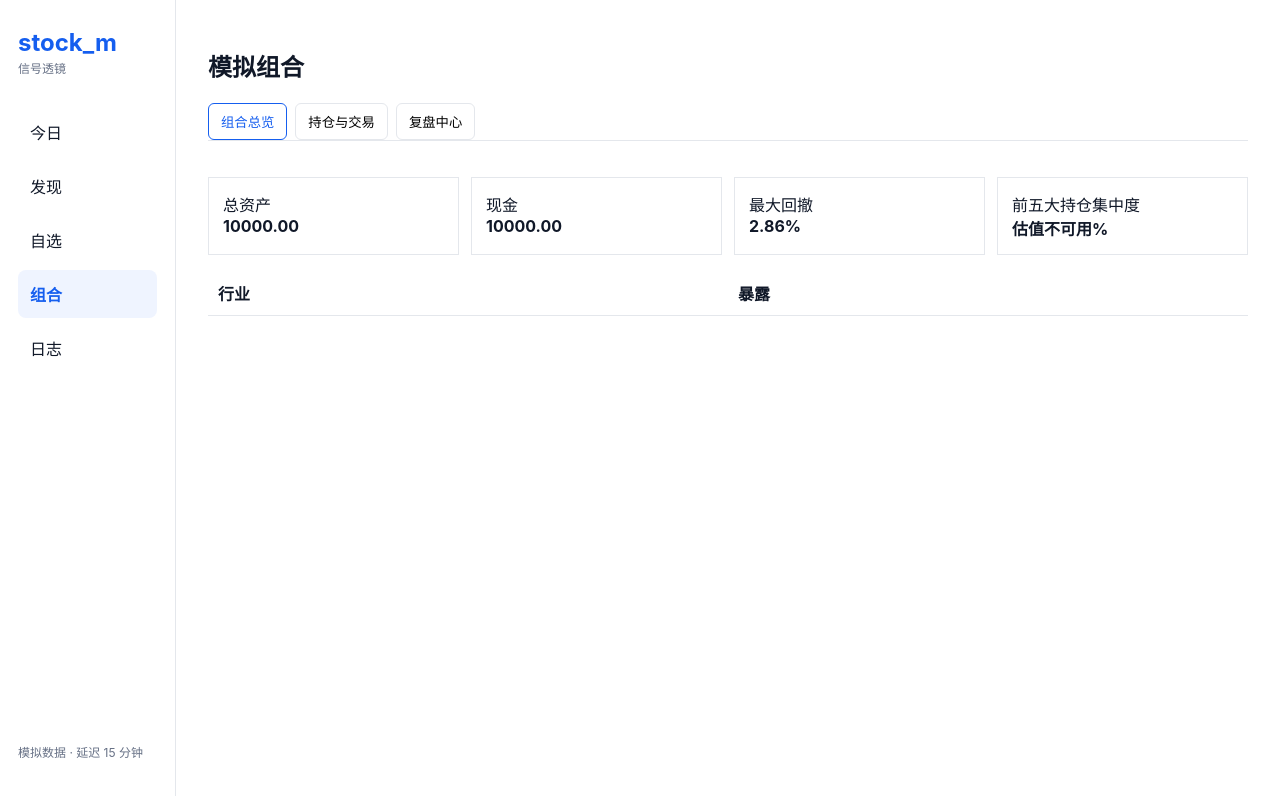
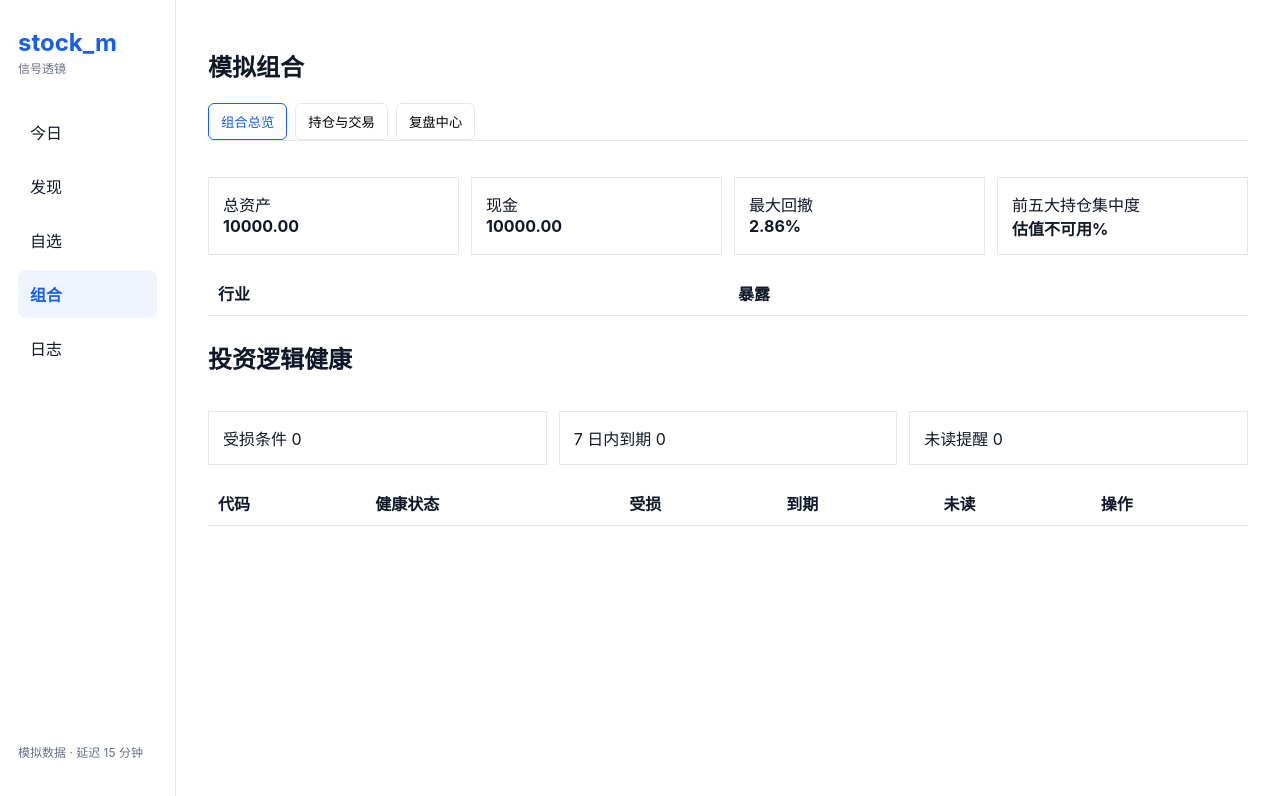
Before and after one commit to coder913/stock_m, a React (Vite) app: page /portfolio in a window 1280 px wide. Shown: the top 796 px of the page. Built offline with nearby package versions, Linux system fonts and the light colour scheme.

Commit message:
feat: show portfolio thesis health

```diff
--- /dev/null
+++ b/src/features/monitoring/PortfolioHealth.tsx
@@ -0,0 +1,11 @@
+import type { ThesisHealthSummary } from "./domain";
+
+const healthLabels = { normal: "正常", "review-needed": "需要复核", invalidated: "已失效", archived: "已归档", unmonitored: "无监控条件" } as const;
+
+export function PortfolioHealth({ summary }: { summary: ThesisHealthSummary }) {
+  return <section className="portfolio-health" aria-labelledby="portfolio-health-title">
+    <h2 id="portfolio-health-title">投资逻辑健康</h2>
+    <div className="portfolio-health-metrics"><p>受损条件 {summary.breachedCount}</p><p>7 日内到期 {summary.expiringCount}</p><p>未读提醒 {summary.unreadAlertCount}</p></div>
+    <table aria-label="持仓投资逻辑健康"><thead><tr><th>代码</th><th>健康状态</th><th>受损</th><th>到期</th><th>未读</th><th>操作</th></tr></thead><tbody>{summary.items.map((item) => <tr key={item.symbol}><th>{item.symbol}</th><td><span className={`thesis-health thesis-health--${item.status}`}>{healthLabels[item.status]}</span></td><td>{item.breachedCount}</td><td>{item.expiringCount}</td><td>{item.unreadAlertCount}</td><td><a href={`/stocks/${item.symbol}`}>复核 {item.symbol}</a></td></tr>)}</tbody></table>
+  </section>;
+}
--- a/src/features/portfolio/PortfolioPage.tsx
+++ b/src/features/portfolio/PortfolioPage.tsx
@@ -6,13 +6,24 @@ import { PortfolioLedger } from "./portfolioLedger";
 import { ReviewRepository } from "./reviewRepository";
 import type { LedgerEventType } from "./domain";
 import { MarketApiClient } from "../market/marketApiClient";
+import { PortfolioHealth } from "../monitoring/PortfolioHealth";
+import type { ThesisHealthSummary } from "../monitoring/domain";
+import { ConditionRepository } from "../monitoring/conditionRepository";
+import { EvaluationRepository } from "../monitoring/evaluationRepository";
+import { MonitorAlertRepository } from "../monitoring/monitorAlertRepository";
+import { MonitorSnapshotLoader } from "../monitoring/monitorSnapshotLoader";
+import { ThesisMonitorService } from "../monitoring/thesisMonitorService";
+import { ThesisReviewRepository } from "../monitoring/thesisReviewRepository";
+import { LocalThesisRepository } from "../thesis/localThesisRepository";
 import "./portfolio.css";
 
 const fallbackQuotes = { NVDA: { price: 167.32, previousClose: 162.58 }, AMD: { price: 158.11, previousClose: 153.2 }, MSFT: { price: 505.41, previousClose: 500 } };
 const sectors = { NVDA: "半导体", AMD: "半导体", MSFT: "软件" };
 const defaultMarketClient = new MarketApiClient();
+type PortfolioMarketClient = Pick<MarketApiClient, "getQuotes" | "getUniverse" | "getEvents">;
+type PortfolioMonitorService = Pick<ThesisMonitorService, "evaluate" | "getHealth">;
 
-export function PortfolioPage({ marketClient = defaultMarketClient }: { marketClient?: Pick<MarketApiClient, "getQuotes"> }) {
+export function PortfolioPage({ marketClient = defaultMarketClient, monitorService }: { marketClient?: PortfolioMarketClient; monitorService?: PortfolioMonitorService }) {
   const ledger = useMemo(() => new PortfolioLedger(localStorage), []);
   const alertRepository = useMemo(() => new AlertRepository(localStorage), []);
   const [tab, setTab] = useState<"overview" | "ledger" | "review">("overview");
@@ -28,12 +39,17 @@ export function PortfolioPage({ marketClient = defaultMarketClient }: { marketCl
   useEffect(() => { if (symbols.length) void marketClient.getQuotes(symbols).then((envelope) => { setLiveQuotes(Object.fromEntries(envelope.data.filter((quote) => quote.price !== undefined).map((quote) => [quote.symbol, { price: quote.price!, previousClose: quote.previousClose ?? quote.price! }]))); setQuoteProvenance({ source: envelope.source, asOf: envelope.asOf, stale: envelope.stale }); }).catch(() => undefined); }, [marketClient, symbols]);
   const quotes = liveQuotes ?? fallbackQuotes;
   const result = useMemo(() => calculatePortfolio({ events, initialCash: 10_000, quotes, sectors, history: [10_000, 10_500, 10_200] }), [events, quotes, version]);
+  const service = useMemo(() => monitorService ?? (() => { const conditionRepository = new ConditionRepository(localStorage); const reviewRepository = new ThesisReviewRepository(localStorage); return new ThesisMonitorService({ conditionRepository, evaluationRepository: new EvaluationRepository(localStorage), alertRepository: new MonitorAlertRepository(localStorage), reviewRepository, thesisRepository: new LocalThesisRepository(localStorage), snapshotLoader: new MonitorSnapshotLoader(marketClient) }); })(), [monitorService, marketClient]);
+  const heldSymbolKey = result.positions.filter((position) => position.quantity > 0).map((position) => position.symbol).sort().join(",");
+  const [health, setHealth] = useState<ThesisHealthSummary>();
+  const [healthError, setHealthError] = useState("");
+  useEffect(() => { let active = true; const heldSymbols = heldSymbolKey ? heldSymbolKey.split(",") : []; if (!heldSymbols.length) { setHealth({ items: [], breachedCount: 0, expiringCount: 0, unreadAlertCount: 0 }); setHealthError(""); return () => { active = false; }; } const now = new Date().toISOString(); void service.evaluate({ symbols: heldSymbols, now }).then(() => { if (active) { setHealth(service.getHealth(heldSymbols, now)); setHealthError(""); } }).catch(() => { if (active) setHealthError("逻辑健康暂时不可用"); }); return () => { active = false; }; }, [service, heldSymbolKey]);
   const alerts = useMemo(() => evaluatePortfolioAlerts({ naturalPeriod: "2026-W32", positions: result.positions.map((position) => ({ symbol: position.symbol, weight: position.weight })), sectorExposure: result.sectorExposure, drawdownPercent: result.drawdown.current }), [result]);
   const storedAlerts = useMemo(() => { alertRepository.reconcile(alerts, new Date().toISOString()); return alertRepository.list().filter((alert) => alert.status !== "resolved"); }, [alertRepository, alerts, version]);
   const save = () => { try { ledger.append(eventType === "buy" ? { type: "buy", symbol, quantity: Number(quantity), price: Number(price), thesisVersionId: "v1", occurredAt: new Date().toISOString() } : eventType === "sell" ? { type: "sell", symbol, quantity: Number(quantity), price: Number(price), reason, occurredAt: new Date().toISOString() } : eventType === "dividend" ? { type: "dividend", symbol, amount: Number(amount), reason: reason || "现金分红", occurredAt: new Date().toISOString() } : { type: "fee", amount: Number(amount), reason: reason || "模拟费用", occurredAt: new Date().toISOString() }); setDialog(false); setVersion((item) => item + 1); setMessage("交易已记录"); } catch (error) { setMessage(error instanceof Error ? error.message : "保存失败"); } };
   const submitReview = () => { const review = new ReviewRepository(localStorage).submit({ week: "2026-W32", snapshot: { asOf: new Date().toISOString(), positions: result.positions, cash: result.cash, totalValue: result.totalValue, cumulativePnl: result.cumulativePnl, drawdownPercent: result.drawdown.current, sectorExposure: result.sectorExposure, quoteSource: quoteProvenance?.source, quoteAsOf: quoteProvenance?.asOf, quoteStale: quoteProvenance?.stale }, events: ledger.list(), alerts: alertRepository.list(), judgment: "按计划执行", action: "本周无操作", result: "组合复盘已生成", nextObservations: ["NVDA 财报"] }); setMessage(`2026-W32 · 版本 ${review.version}`); setVersion((item) => item + 1); };
   return <section className="portfolio-page"><h1>模拟组合</h1><div role="tablist" aria-label="组合功能"><button role="tab" aria-selected={tab === "overview"} onClick={() => setTab("overview")}>组合总览</button><button role="tab" aria-selected={tab === "ledger"} onClick={() => setTab("ledger")}>持仓与交易</button><button role="tab" aria-selected={tab === "review"} onClick={() => setTab("review")}>复盘中心</button></div>
-    {tab === "overview" && <section><div className="portfolio-metrics"><p>总资产<br /><strong>{result.totalValue === undefined ? "估值不可用" : result.totalValue.toFixed(2)}</strong></p><p>现金<br /><strong>{result.cash.toFixed(2)}</strong></p><p>最大回撤<br /><strong>{result.drawdown.maximum.toFixed(2)}%</strong></p><p>前五大持仓集中度<br /><strong>{result.topFiveConcentration?.toFixed(2) ?? "估值不可用"}%</strong></p></div><table aria-label="行业暴露"><thead><tr><th>行业</th><th>暴露</th></tr></thead><tbody>{Object.entries(result.sectorExposure).map(([sector, exposure]) => <tr key={sector}><th>{sector}</th><td>{exposure.toFixed(2)}%</td></tr>)}</tbody></table></section>}
+    {tab === "overview" && <section><div className="portfolio-metrics"><p>总资产<br /><strong>{result.totalValue === undefined ? "估值不可用" : result.totalValue.toFixed(2)}</strong></p><p>现金<br /><strong>{result.cash.toFixed(2)}</strong></p><p>最大回撤<br /><strong>{result.drawdown.maximum.toFixed(2)}%</strong></p><p>前五大持仓集中度<br /><strong>{result.topFiveConcentration?.toFixed(2) ?? "估值不可用"}%</strong></p></div><table aria-label="行业暴露"><thead><tr><th>行业</th><th>暴露</th></tr></thead><tbody>{Object.entries(result.sectorExposure).map(([sector, exposure]) => <tr key={sector}><th>{sector}</th><td>{exposure.toFixed(2)}%</td></tr>)}</tbody></table>{healthError ? <section className="portfolio-health"><h2>投资逻辑健康</h2><p role="alert">{healthError}</p></section> : health && <PortfolioHealth summary={health} />}</section>}
     {tab === "ledger" && <section><button type="button" onClick={() => setDialog(true)}>记录交易</button><table><thead><tr><th>代码</th><th>数量</th><th>成本</th><th>市值</th><th>盈亏</th></tr></thead><tbody>{result.positions.map((position) => <tr key={position.symbol}><th>{position.symbol}</th><td>{position.quantity}</td><td>{position.averageCost.toFixed(2)}</td><td>{position.marketValue?.toFixed(2) ?? "估值不可用"}</td><td>{position.unrealizedPnl?.toFixed(2) ?? "估值不可用"}</td></tr>)}</tbody></table>{!result.positions.length && <p>尚无模拟持仓</p>}</section>}
     {tab === "review" && <section><h2>待处理提醒</h2>{storedAlerts.length ? storedAlerts.map((alert) => <article key={alert.id}><strong>{alert.message}</strong><p>{alert.severity} · 当前值 {alert.currentValue}% · 阈值 {alert.threshold}%</p><button type="button" onClick={() => { alertRepository.acknowledge(alert.id); setMessage("提醒已确认"); setVersion((item) => item + 1); }}>确认 {alert.message}</button><button type="button" onClick={() => setSnoozeId(alert.id)}>暂缓 {alert.message}</button><button type="button" onClick={() => { alertRepository.resolve(alert.id); setVersion((item) => item + 1); }}>关闭 {alert.message}</button>{snoozeId === alert.id && <span><label>恢复日期<input aria-label="恢复日期" value={snoozeUntil} onChange={(event) => setSnoozeUntil(event.target.value)} /></label><button type="button" onClick={() => { if (!snoozeUntil) { setMessage("请选择恢复日期"); return; } alertRepository.snooze(alert.id, `${snoozeUntil}T00:00:00Z`); setMessage(`已暂缓至 ${snoozeUntil}`); setSnoozeId(null); setVersion((item) => item + 1); }}>确认暂缓</button></span>}</article>) : <p>当前没有待处理风险</p>}<button type="button" onClick={submitReview}>提交周报</button><ReviewHistory /></section>}
     {dialog && <div role="dialog" aria-label="记录交易"><label>事件类型<select aria-label="事件类型" value={eventType} onChange={(event) => setEventType(event.target.value as LedgerEventType)}><option value="buy">买入</option><option value="sell">卖出</option><option value="dividend">分红</option><option value="fee">费用</option></select></label>{eventType !== "fee" && <label>代码<input aria-label="代码" value={symbol} onChange={(event) => setSymbol(event.target.value.toUpperCase())} /></label>}{(eventType === "buy" || eventType === "sell") && <><label>数量<input aria-label="数量" value={quantity} onChange={(event) => setQuantity(event.target.value)} /></label><label>价格<input aria-label="价格" value={price} onChange={(event) => setPrice(event.target.value)} /></label></>}{(eventType === "dividend" || eventType === "fee") && <label>金额<input aria-label="金额" value={amount} onChange={(event) => setAmount(event.target.value)} /></label>}<label>调整原因<input aria-label="调整原因" value={reason} onChange={(event) => setReason(event.target.value)} /></label><button type="button" onClick={save}>确认记录</button><button type="button" onClick={() => setDialog(false)}>取消</button></div>}<p role="status">{message}</p>{message.includes("可卖") && <p role="alert">{message}</p>}
--- a/src/features/portfolio/portfolio.css
+++ b/src/features/portfolio/portfolio.css
@@ -1 +1 @@
-.portfolio-page{max-width:1180px}.portfolio-page [role=tablist]{display:flex;gap:8px;border-bottom:1px solid var(--divider);margin-bottom:20px}.portfolio-page button{padding:8px 12px;border:1px solid var(--divider);background:#fff;border-radius:6px}.portfolio-page [role=tab][aria-selected=true]{color:var(--brand);border-color:var(--brand)}.portfolio-metrics{display:grid;grid-template-columns:repeat(4,1fr);gap:12px}.portfolio-metrics p{border:1px solid var(--divider);padding:14px;background:#fff}.portfolio-page table{width:100%;border-collapse:collapse}.portfolio-page th,.portfolio-page td{padding:10px;text-align:left;border-bottom:1px solid var(--divider)}.portfolio-page [role=dialog]{position:fixed;inset:20% 25%;display:grid;gap:8px;padding:20px;background:#fff;border:1px solid var(--divider);box-shadow:0 8px 30px #0003}.portfolio-page [role=dialog] label{display:grid;gap:4px}@media(max-width:1024px){.portfolio-metrics{grid-template-columns:repeat(2,1fr)}.portfolio-page [role=dialog]{inset:5%;}}
+.portfolio-page{max-width:1180px}.portfolio-page [role=tablist]{display:flex;gap:8px;border-bottom:1px solid var(--divider);margin-bottom:20px}.portfolio-page button{padding:8px 12px;border:1px solid var(--divider);background:#fff;border-radius:6px}.portfolio-page [role=tab][aria-selected=true]{color:var(--brand);border-color:var(--brand)}.portfolio-metrics,.portfolio-health-metrics{display:grid;grid-template-columns:repeat(4,1fr);gap:12px}.portfolio-metrics p,.portfolio-health-metrics p{border:1px solid var(--divider);padding:14px;background:#fff}.portfolio-health{margin-top:24px}.portfolio-health-metrics{grid-template-columns:repeat(3,1fr)}.thesis-health{border-radius:999px;padding:4px 8px}.thesis-health--review-needed,.thesis-health--invalidated{background:#ffe7eb;color:#9f2436}.thesis-health--normal{background:#e3f8f0;color:#126d52}.portfolio-page table{width:100%;border-collapse:collapse}.portfolio-page th,.portfolio-page td{padding:10px;text-align:left;border-bottom:1px solid var(--divider)}.portfolio-page [role=dialog]{position:fixed;inset:20% 25%;display:grid;gap:8px;padding:20px;background:#fff;border:1px solid var(--divider);box-shadow:0 8px 30px #0003}.portfolio-page [role=dialog] label{display:grid;gap:4px}@media(max-width:1024px){.portfolio-metrics,.portfolio-health-metrics{grid-template-columns:repeat(2,1fr)}.portfolio-page [role=dialog]{inset:5%;}}
```
Also changed, not shown: 2 other files (tests, documents, lock files or other folders).
